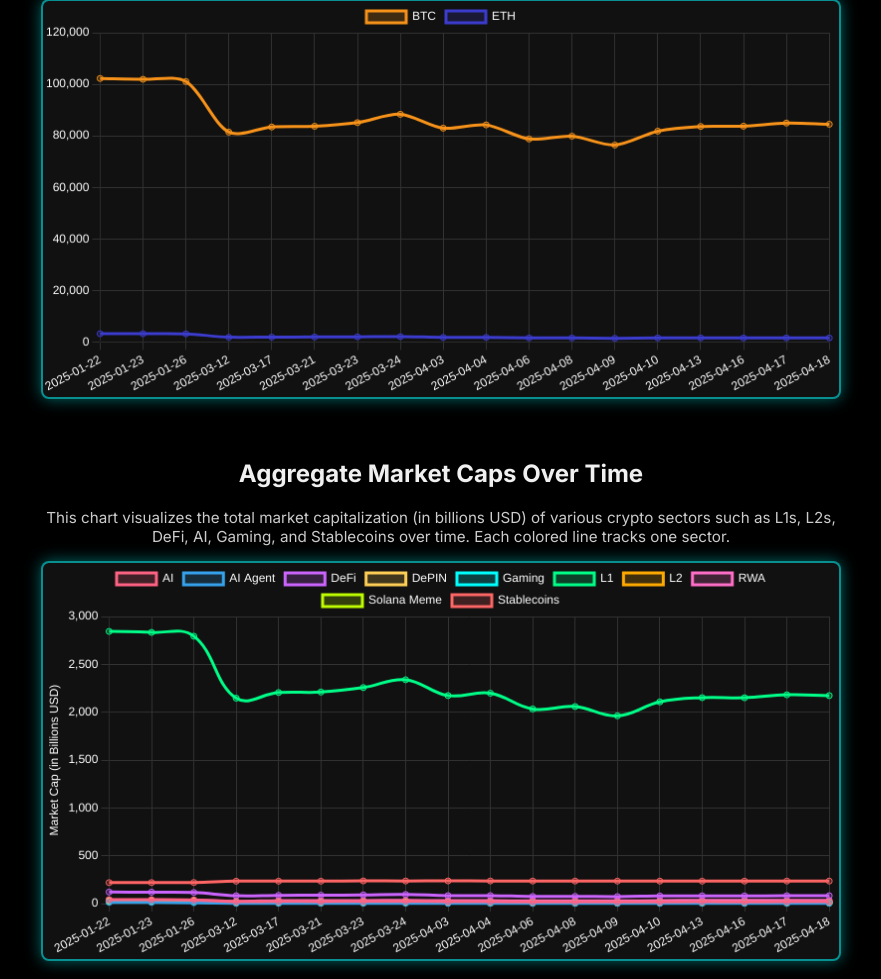
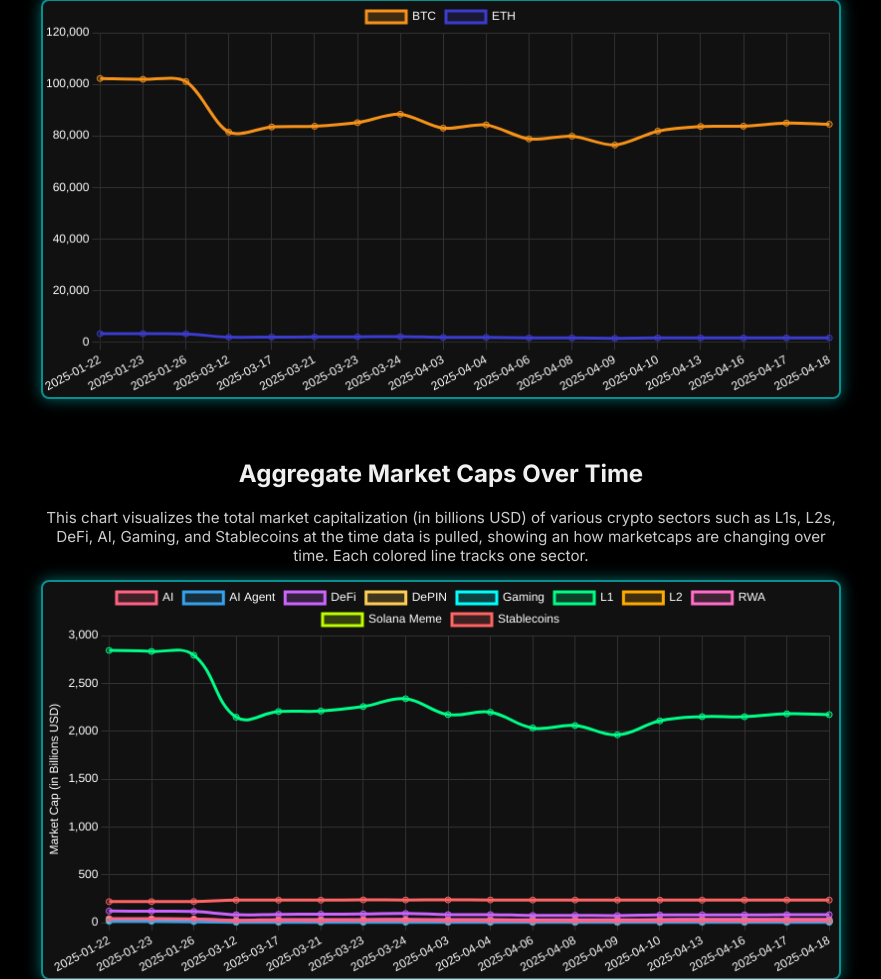
Before and after one commit to Paqi-Aysia/paqi-report, a Flask app: page /accumulated in a window 1280 px wide. Shown: the part 252-1231 px from the top of the page, without its empty margins (199-1080 px from the left). Run offline with Flask 3, Linux system fonts and the light colour scheme.

Commit message:
Updated wording / description on graphs in accumulated insights html file

```diff
--- a/templates/AccumulatedInsights.html
+++ b/templates/AccumulatedInsights.html
@@ -99,9 +99,10 @@
 <div class="container">
 <h2 style="text-align:center;">BTC &amp; ETH Price Over Time</h2><p style="text-align:center; margin-top: 10px; font-size: 0.95rem; color: #ccc;">This chart shows the daily prices of Bitcoin (BTC) and Ethereum (ETH) at the time data is pulled, offering a side-by-side view of how these leading cryptocurrencies move over time.</p>
 <canvas height="400" id="priceChart"></canvas>
-<h2 style="text-align:center; margin-top: 60px;">Aggregate Market Caps Over Time</h2><p style="text-align:center; margin-top: 10px; font-size: 0.95rem; color: #ccc;">This chart visualizes the total market capitalization (in billions USD) of various crypto sectors such as L1s, L2s, DeFi, AI, Gaming, and Stablecoins over time. Each colored line tracks one sector.</p>
+<h2 style="text-align:center; margin-top: 60px;">Aggregate Market Caps Over Time</h2><p style="text-align:center; margin-top: 10px; font-size: 0.95rem; color: #ccc;">This chart visualizes the total market capitalization (in billions USD) of various crypto sectors such as L1s, L2s, DeFi, AI, Gaming, and Stablecoins at the time data is pulled, showing an how marketcaps are changing over time. Each colored line tracks one sector.</p>
 <canvas height="400" id="marketCapChart"></canvas>
-<h2 style="text-align:center; margin-top: 60px;">Chain Inflows / Outflows Over Time</h2><p style="text-align:center; margin-top: 10px; font-size: 0.95rem; color: #ccc;">This chart tracks the net 1-day TVL (Total Value Locked) changes (in millions USD) across the most active chains. It highlights capital flowing into or out of chains, signaling ecosystem growth or decline.
+<h2 style="text-align:center; margin-top: 60px;">Chain Inflows / Outflows Over Time</h2><p style="text-align:center; margin-top: 10px; font-size: 0.95rem; color: #ccc;">
+  This chart tracks the net 1-day TVL (Total Value Locked) changes (in millions USD) across the most active chains. It highlights capital flowing into or out of chains, signaling ecosystem growth or decline.
   The value of tvlChange1d is divided by 1e6 to convert from USD to millions of USD, for cleaner visual scaling.
 	Chains are selected by average absolute change over time, and then the top 7 are used in the chart.
 	This ensures you only see the chains with the most notable movement, not the ones with flat TVL.
@@ -113,9 +114,9 @@
   If a protocol doesn't appear in a particular day's dataset, it will show a gap in the line for that day.
 </p>
 <canvas height="400" id="tvlChart"></canvas>
-<h2 style="text-align:center; margin-top: 60px;">Most Frequent Top Movers</h2><p style="text-align:center; margin-top: 10px; font-size: 0.95rem; color: #ccc;">This bar chart displays the tokens that appeared most frequently in the top five daily gainers across the selected historical range. For each date, the backend extracts the top five tokens with the highest 24-hour price change and aggregates how often each token shows up in that list over time. The chart then surfaces only the top 10 most frequently occurring tokens, allowing us to identify which assets are repeatedly among the most volatile or trend-driven during the observed period. If a token doesn’t consistently make the top five on any given day, it is excluded from the chart entirely. This approach filters for strong market performers, sentiment-driven assets, or coins with persistent narrative traction.</p>
+<h2 style="text-align:center; margin-top: 60px;">Most Frequent Top Movers</h2><p style="text-align:center; margin-top: 10px; font-size: 0.95rem; color: #ccc;">This bar chart displays the tokens that appeared most frequently in the top five daily gainers across the selected historical range. For each date, the backend extracts the top five tokens with the highest 24-hour price change and aggregates how often each token shows up in that list over time. The chart then surfaces only the top 10 most frequently occurring tokens, allowing us to identify which assets are repeatedly among the most volatile or trend-driven during the observed period. If a token doesn’t consistently make the top five on any given day, it is excluded from the chart entirely. This approach filters for strong market performers, sentiment-driven assets, or coins with persistent narrative traction. This dataset checks for the change in price only for the top 500 cryptocurrencies by marketcap.</p>
 <canvas height="400" id="topMoversChart"></canvas>
-<h2 style="text-align:center; margin-top: 60px;">Trending Key Words in Hot News</h2><p style="text-align:center; margin-top: 10px; font-size: 0.95rem; color: #ccc;">This is a bubble chart that visualizes the most frequently mentioned crypto-related keywords from daily news headlines. Each bubble represents a keyword (e.g., “Ethereum,” “LayerZero,” “restaking”), with the bubble’s size corresponding to how many times that term appeared across all headlines during the selected timeframe. The chart parses and filters headlines for specific predefined crypto terms and aggregates their appearances. Only the top 20 most frequently mentioned terms are shown. The x and y positions of the bubbles are randomized for visual distribution, as they don’t correspond to any axis value. This chart offers a high-level glimpse of the narratives that dominated news cycles—be it trending tokens, technologies, or macro themes—throughout the reporting period.</p>
+<h2 style="text-align:center; margin-top: 60px;">Trending Key Words in Hot News</h2><p style="text-align:center; margin-top: 10px; font-size: 0.95rem; color: #ccc;">This is a bubble chart that visualizes the most frequently mentioned crypto-related keywords from daily news headlines. Each bubble represents a keyword (e.g., “Ethereum,” “LayerZero,” “restaking”), with the bubble’s size corresponding to how many times that term appeared across all headlines during the selected timeframe. The chart parses and filters headlines for specific predefined crypto terms and aggregates their appearances. Only the top 20 most frequently mentioned terms are shown. The x and y positions of the bubbles are randomized for visual distribution, as they don’t correspond to any axis value. This chart offers a high-level glimpse of the narratives that dominated news cycles, be it trending tokens, technologies, or macro themes, throughout the reporting period.</p>
 <canvas height="400" id="newsChart"></canvas>
 </div>
 <footer>
```
